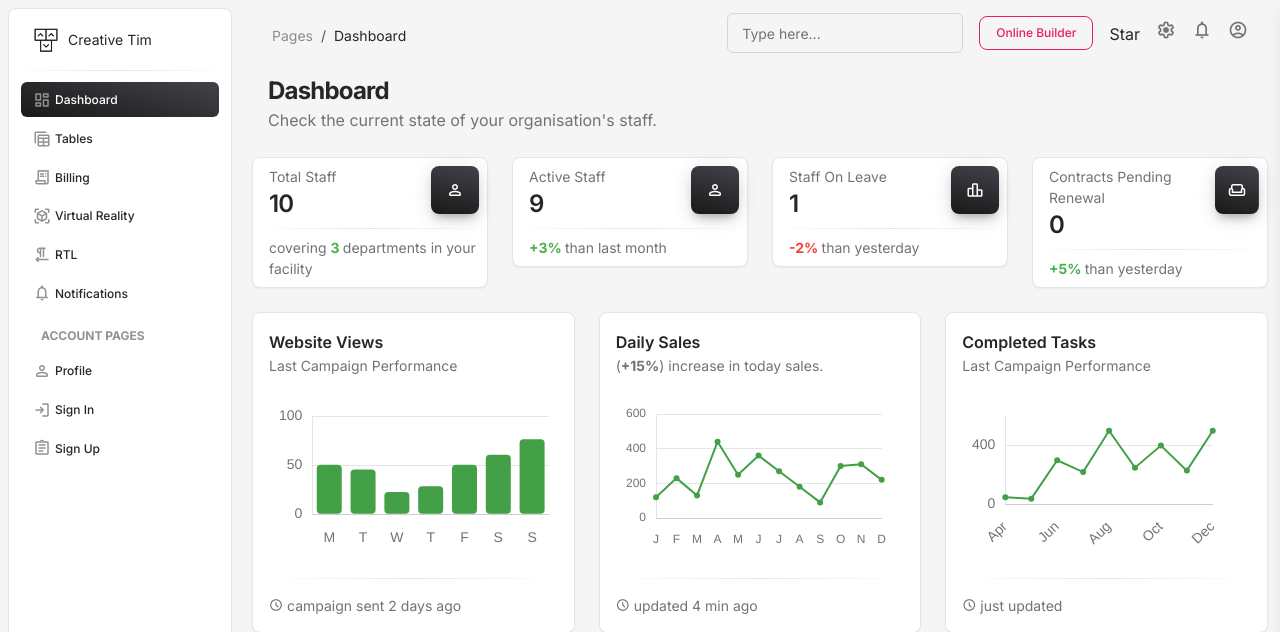
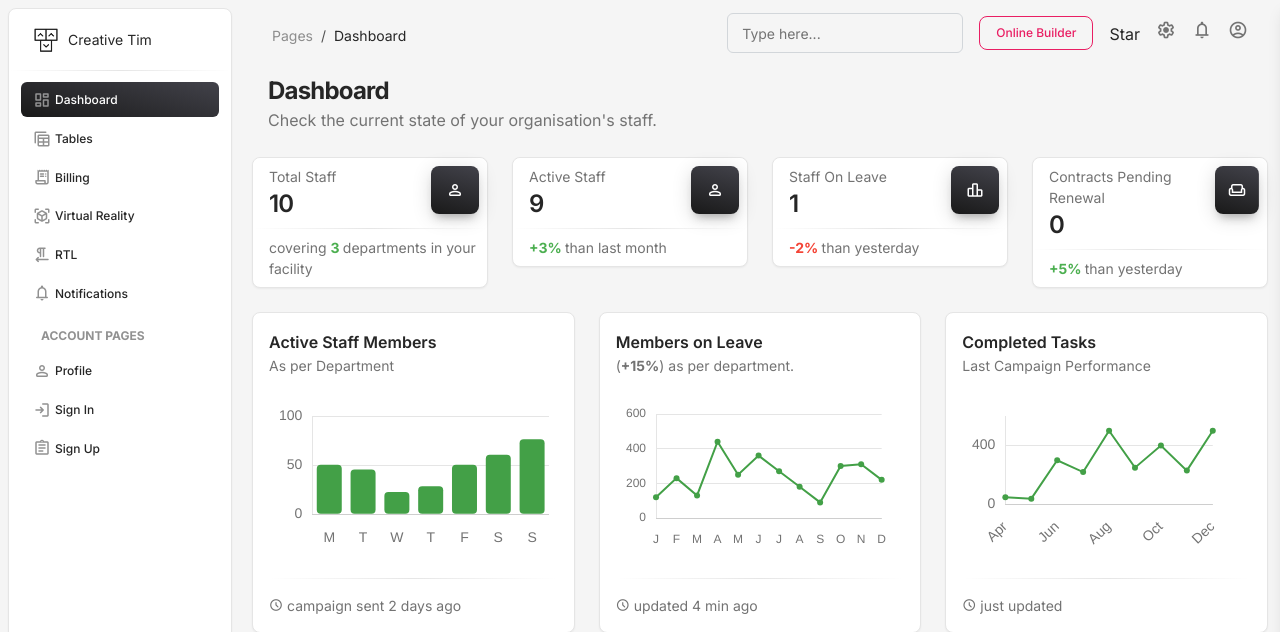
Before and after one commit to WendyAchieng01/employeemgmt, a Django app: page /dashboard/ in a window 1280 px wide; the page is wider, and only the part inside the window is pictured. Shown: the top 632 px of that part. Run offline with Django 5.2, Linux system fonts and the light colour scheme; data comes from the database, SQL or seed files in the repository; both versions use the stored data as it was after the commit; some libraries are stand-ins or nearby versions.

Commit message:
changes to dashboard

```diff
--- a/core/models.py
+++ b/core/models.py
@@ -72,13 +72,11 @@ class Staff(models.Model):
         if not self.unique_id:
             if not self.national_id:
                 raise ValueError("National ID is required to generate unique ID")
-            if not self.department:
-                raise ValueError("Department is required to generate unique ID")
             if not self.employment_date:
                 raise ValueError("Employment date is required to generate unique ID")
             # Generate unique_id: department code + cleaned national ID + / + employment year
             clean_national_id = ''.join(c for c in self.national_id if c.isalnum())
-            self.unique_id = f"{self.department.code}{clean_national_id}-{self.employment_date.year}"
+            self.unique_id = f"MLKH{clean_national_id}{self.employment_date.year}"
         super().save(*args, **kwargs)
 
     @property
--- a/templates/dashboard.html
+++ b/templates/dashboard.html
@@ -371,8 +371,8 @@
         <div class="col-lg-4 col-md-6 mt-4 mb-4">
           <div class="card">
             <div class="card-body">
-              <h6 class="mb-0 ">Website Views</h6>
-              <p class="text-sm ">Last Campaign Performance</p>
+              <h6 class="mb-0 ">Active Staff Members</h6>
+              <p class="text-sm ">As per Department</p>
               <div class="pe-2">
                 <div class="chart">
                   <canvas id="chart-bars" class="chart-canvas" height="170"></canvas>
@@ -389,8 +389,8 @@
         <div class="col-lg-4 col-md-6 mt-4 mb-4">
           <div class="card ">
             <div class="card-body">
-              <h6 class="mb-0 "> Daily Sales </h6>
-              <p class="text-sm "> (<span class="font-weight-bolder">+15%</span>) increase in today sales. </p>
+              <h6 class="mb-0 "> Members on Leave </h6>
+              <p class="text-sm "> (<span class="font-weight-bolder">+15%</span>) as per department. </p>
               <div class="pe-2">
                 <div class="chart">
                   <canvas id="chart-line" class="chart-canvas" height="170"></canvas>
```
Also changed, not shown: db.sqlite3.
